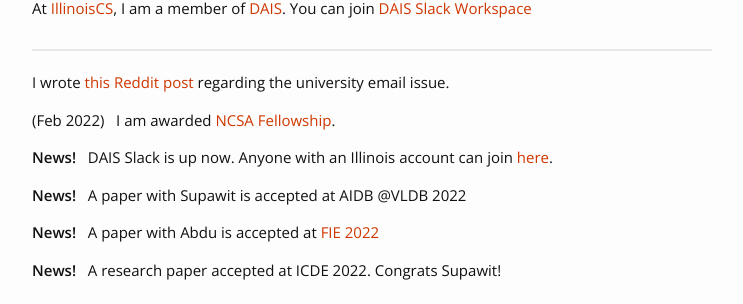
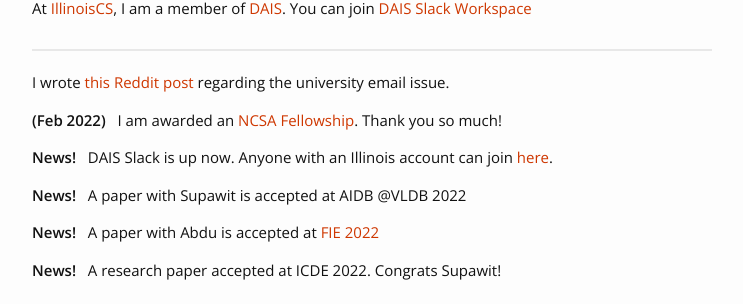
Before and after one commit to pyongjoo/pyongjoo.github.io, a Jekyll site: the page built from index.html, in a window 1280 px wide. Shown: the part 421-725 px from the top of the page, without its empty margins (268-1011 px from the left). Built offline with Jekyll 4.4.1, drawn with Linux system fonts in a browser that asks for light colours.

Commit message:
Update index.html

```diff
--- a/index.html
+++ b/index.html
@@ -50,7 +50,7 @@
 	<div class="row news-block">
 	    <div class="col-md-12 col-lg-12">
 		<p>I wrote <a href="https://www.reddit.com/r/UIUC/comments/10sa5uj/avoid_using_illinoisedu_email_for_important/">this Reddit post</a> regarding the university email issue. </p>
-		<p>(Feb 2022) &nbsp; I am awarded <a href="https://www.ncsa.illinois.edu/about/fellowships-internships/ncsa-fellows-program/">NCSA Fellowship</a>.</p>
+		<p><b>(Feb 2022)</b> &nbsp; I am awarded an <a href="https://www.ncsa.illinois.edu/about/fellowships-internships/ncsa-fellows-program/">NCSA Fellowship</a>. Thank you so much!</p>
 	    	<p><b>News!</b> &nbsp; DAIS Slack is up now. Anyone with an Illinois account can join <a href="https://join.slack.com/t/uiuc-dais/signup">here</a>.</p>
 	    	<p><b>News!</b> &nbsp; A paper with Supawit is accepted at AIDB @VLDB 2022</p>
 	    	<p><b>News!</b> &nbsp; A paper with Abdu is accepted at <a href="https://www.fie2022.org/">FIE 2022</a></p>
```
